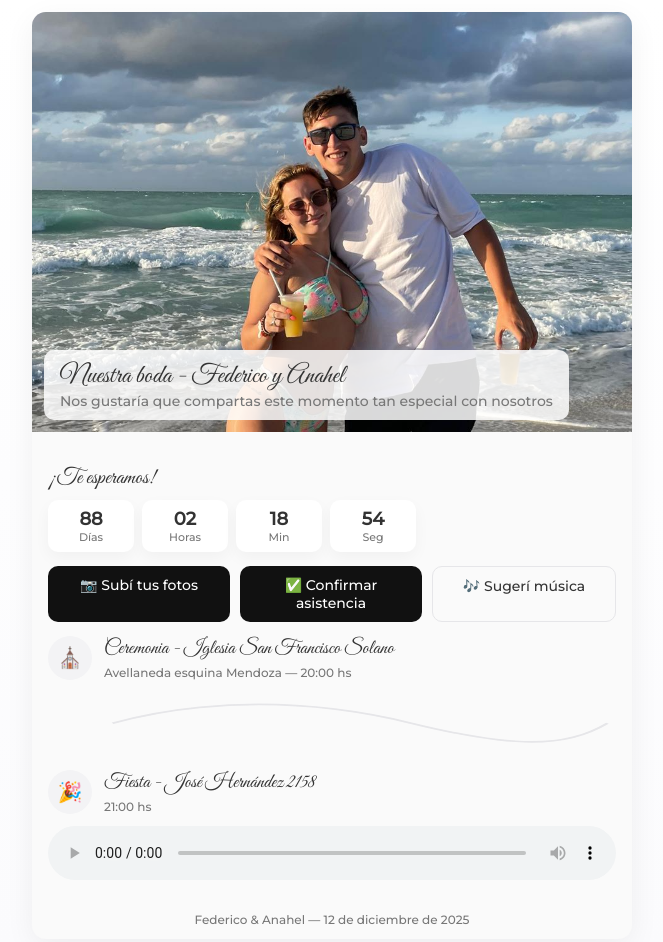
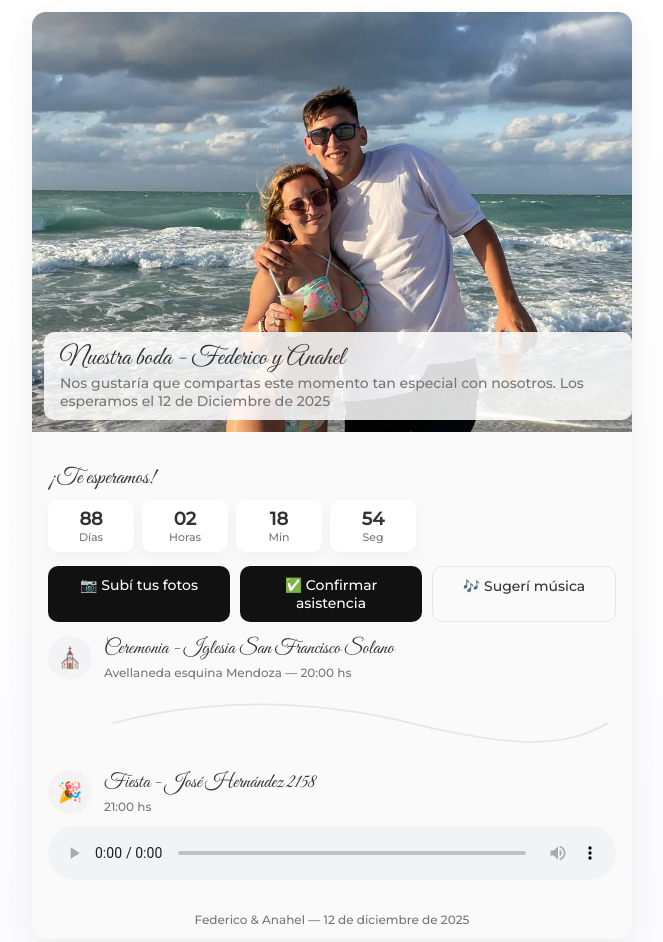
Before and after one commit to anayfede2025-ops/casamientoanayfede2025, a plain HTML site: page index.html in a window 1280 px wide. Shown: the whole page, without its empty margins (308-971 px from the left). Drawn offline with Linux system fonts and the light colour scheme.

Commit message:
Update index.html

```diff
--- a/index.html
+++ b/index.html
@@ -3,7 +3,7 @@
 <head>
   <meta charset="utf-8" />
   <meta name="viewport" content="width=device-width,initial-scale=1" />
-  <title>Nuestra boda - Federico y Anahel</title>
+  <title>Nuestra boda - Federico y Anahel </title>
 
   <!-- Google Fonts -->
   <link href="https://fonts.googleapis.com/css2?family=Great+Vibes&family=Montserrat:wght@300;500&display=swap" rel="stylesheet">
@@ -58,7 +58,7 @@
         <img src="fotocasamiento.png" alt="Federico & Anahel">
         <div class="title-plate">
           <h1>Nuestra boda - Federico y Anahel</h1>
-          <p>Nos gustaría que compartas este momento tan especial con nosotros</p>
+          <p>Nos gustaría que compartas este momento tan especial con nosotros. Los esperamos el 12 de Diciembre de 2025</p>
         </div>
       </div>
 
```
